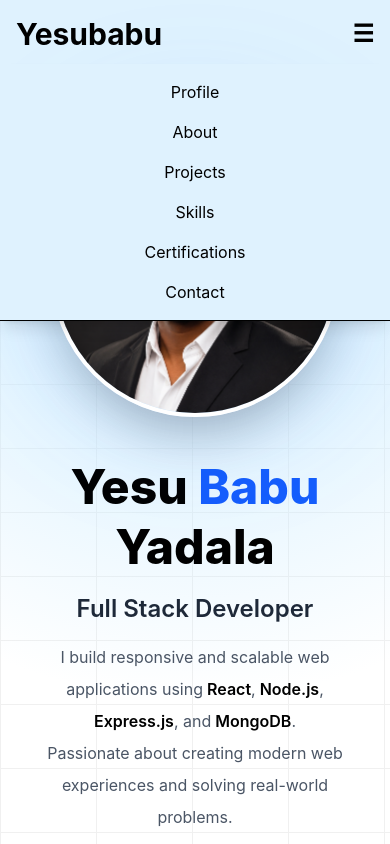
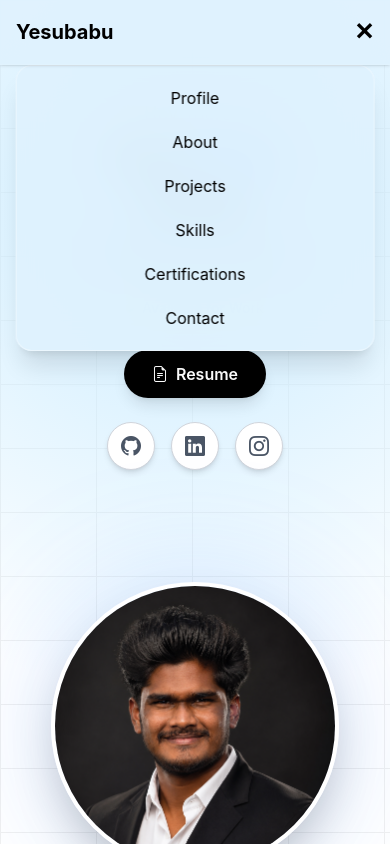
Before and after one commit to Yesu09/My-Portfolio, a React (Vite) app: page / in a window 390 px wide. Both pictures are taken after a click on the button "Toggle menu". Shown: the top 844 px of the page. Built offline with nearby package versions, Linux system fonts and the light colour scheme.

Commit message:
Finished the Portfolio

```diff
--- a/index.html
+++ b/index.html
@@ -2,7 +2,7 @@
 <html lang="en">
   <head>
     <meta charset="UTF-8" />
-    <link rel="icon" type="image/svg+xml" href="/ProfilePicture.png" />
+    <link rel="icon" type="image/svg+xml" href="/TitleImage.png" />
     <meta name="viewport" content="width=device-width, initial-scale=1.0" />
     <title>Yesu's Portfolio</title>
   </head>
--- a/src/App.jsx
+++ b/src/App.jsx
@@ -1,4 +1,5 @@
 import Navbar from "./components/Navbar";
+import LoadingScreen from "./components/LoadingScreen";
 import Profile from "./components/Profile/ProfilePage";
 import About from "./components/About/AboutPage";
 import Skills from "./components/Skills/SkillsPage";
@@ -8,8 +9,12 @@ import Contact from "./components/Contact/Contact";
 function App() {
   return (
     <>
+      <div className="absolute inset-0 -z-10 h-full w-full bg-white bg-[linear-gradient(to_right,#f0f0f0_1px,transparent_1px),linear-gradient(to_bottom,#f0f0f0_1px,transparent_1px)] bg-[size:6rem_4rem]">
+                <div className="absolute inset-0 bg-[radial-gradient(circle_500px_at_50%_200px,#C9EBFF,transparent)]"></div>
+            </div>
+            <div className="grid items-center gap-10 lg:grid-cols-3"></div>
       <Navbar />
-
+      <LoadingScreen />
       <main className="pt-15">
         <Profile />
         <About />
--- /dev/null
+++ b/src/components/LoadingScreen.jsx
@@ -0,0 +1,61 @@
+import { motion } from "framer-motion";
+
+function LoadingScreen() {
+  return (
+    <motion.div
+      initial={{
+        opacity: 1,
+      }}
+      animate={{
+        opacity: 0,
+        pointerEvents: "none",
+      }}
+      transition={{
+        opacity: {
+          duration: 0.7,
+          delay: 1.2,
+        },
+      }}
+      className="
+        fixed
+        inset-0
+        z-[9999]
+        flex
+        items-center
+        justify-center
+        bg-gradient-to-br
+        from-slate-50
+        via-blue-50
+        to-white
+      "
+    >
+      <motion.h1
+        initial={{
+          opacity: 0,
+          y: 20,
+        }}
+        animate={{
+          opacity: 1,
+          y: 0,
+        }}
+        transition={{
+          duration: 0.7,
+        }}
+        className="
+          text-3xl
+          font-extrabold
+          tracking-tight
+          text-gray-800
+          sm:text-5xl
+        "
+      >
+        Yesu's{" "}
+        <span className="text-blue-600">
+          Portfolio
+        </span>
+      </motion.h1>
+    </motion.div>
+  );
+}
+
+export default LoadingScreen;
--- a/src/components/Navbar.jsx
+++ b/src/components/Navbar.jsx
@@ -1,71 +1,218 @@
-import { useState } from "react";
+import { useEffect, useState } from "react";
 
 function Navbar() {
   const [open, setOpen] = useState(false);
+  const [scrolled, setScrolled] = useState(false);
+
+  useEffect(() => {
+    const handleScroll = () => {
+      setScrolled(window.scrollY > 80);
+    };
+
+    window.addEventListener("scroll", handleScroll);
+
+    return () => {
+      window.removeEventListener("scroll", handleScroll);
+    };
+  }, []);
+
+  const closeMenu = () => {
+    setOpen(false);
+  };
+
   return (
     <>
-        {/* Navbar */ }
-    < div className = "z-50 top-0 left-0 flex w-full items-center justify-between border-b border-white/10 bg-sky-100 p-4 backdrop-blur-xl" >
-            <div className="text-3xl font-bold">Yesubabu</div>
+      {/* ================= Navbar ================= */}
+      <nav
+        className={`
+          fixed
+          left-1/2
+          z-[100]
+          flex
+          -translate-x-1/2
+          items-center
+          justify-between
+          bg-sky-100/90
+          backdrop-blur-xl
+          transition-[width,margin,padding,border-radius,box-shadow]
+          duration-300
+          ease-in-out
 
-    {/* Desktop Navbar */ }
-    <ul className="hidden gap-3 text-lg sm:flex">
+          ${
+            scrolled
+              ? `
+                top-3
+                w-[92%]
+                max-w-5xl
+                rounded-2xl
+                border
+                border-white/40
+                px-5
+                py-2.5
+                shadow-xl
+              `
+              : `
+                top-0
+                w-full
+                rounded-none
+                border-b
+                border-white/10
+                px-4
+                py-4
+                shadow-sm
+              `
+          }
+        `}
+      >
+        {/* Logo */}
+        <a
+          href="#Profile"
+          onClick={closeMenu}
+          className={`
+            font-bold
+            transition-[font-size]
+            duration-300
+            ${scrolled ? "text-lg" : "text-xl"}
+          `}
+        >
+          Yesubabu
+        </a>
+
+        {/* Desktop Navbar */}
+        <ul
+          className={`
+            hidden
+            items-center
+            sm:flex
+            ${scrolled ? "gap-4 text-sm" : "gap-5 text-lg"}
+          `}
+        >
           <li>
-            <a href="#Profile">Profile</a>
+            <a
+              href="#Profile"
+              className="transition-colors hover:text-blue-600"
+            >
+              Profile
+            </a>
           </li>
+
           <li>
-            <a href="#about">About</a>
+            <a
+              href="#about"
+              className="transition-colors hover:text-blue-600"
+            >
+              About
+            </a>
           </li>
+
           <li>
-            <a href="#projects">Projects</a>
+            <a
+              href="#projects"
+              className="transition-colors hover:text-blue-600"
+            >
+              Projects
+            </a>
           </li>
+
           <li>
-            <a href="#skills">Skills</a>
+            <a
+              href="#skills"
+              className="transition-colors hover:text-blue-600"
+            >
+              Skills
+            </a>
           </li>
+
           <li>
-            <a href="#certificates">Certifications</a>
+            <a
+              href="#certificates"
+              className="transition-colors hover:text-blue-600"
+            >
+              Certifications
+            </a>
           </li>
+
           <li>
-            <a href="#contact">Contact</a>
+            <a
+              href="#contact"
+              className="transition-colors hover:text-blue-600"
+            >
+              Contact
+            </a>
           </li>
         </ul>
 
-    {/* Mobile Menu Button */ }
+        {/* Mobile Button */}
         <button
+          onClick={() => setOpen(!open)}
           className="text-2xl font-bold sm:hidden"
-        onClick={() => setOpen(!open)}
+          aria-label="Toggle menu"
         >
-        ☰
+          {open ? "✕" : "☰"}
         </button>
-      </div >
+      </nav>
 
-        {/* Mobile Navbar */ }
-    {
-         open && (
-            <ul className="fixed top-16 left-0 z-40 w-full bg-sky-100 flex flex-col items-center gap-4 py-4 border-b shadow-lg sm:hidden">
+      {/* ================= Mobile Menu ================= */}
+      {open && (
+        <div
+          className={`
+            fixed
+            left-1/2
+            z-[90]
+            w-[92%]
+            -translate-x-1/2
+            rounded-2xl
+            border
+            border-white/40
+            bg-sky-100/95
+            py-5
+            shadow-xl
+            backdrop-blur-xl
+            sm:hidden
+            ${scrolled ? "top-[70px]" : "top-[65px]"}
+          `}
+        >
+          <ul className="flex flex-col items-center gap-5">
             <li>
-                    <a href="#Profile">Profile</a>
+              <a href="#Profile" onClick={closeMenu}>
+                Profile
+              </a>
             </li>
+
             <li>
-                    <a href="#about">About</a>
+              <a href="#about" onClick={closeMenu}>
+                About
+              </a>
             </li>
+
             <li>
-                    <a href="#projects">Projects</a>
+              <a href="#projects" onClick={closeMenu}>
+                Projects
+              </a>
             </li>
+
             <li>
-                    <a href="#skills">Skills</a>
+              <a href="#skills" onClick={closeMenu}>
+                Skills
+              </a>
             </li>
+
             <li>
-                    <a href="#certificates">Certifications</a>
+              <a href="#certificates" onClick={closeMenu}>
+                Certifications
+              </a>
             </li>
+
             <li>
-                    <a href="#contact">Contact</a>
+              <a href="#contact" onClick={closeMenu}>
+                Contact
+              </a>
             </li>
           </ul>
-        )
-    }
+        </div>
+      )}
     </>
-    )
+  );
 }
 
 export default Navbar;
--- a/src/components/Profile/LeftSection.jsx
+++ b/src/components/Profile/LeftSection.jsx
@@ -1,97 +1,193 @@
 export function Leftsection() {
   return (
-        <div className="order-2 flex flex-col items-center text-center lg:order-1 lg:items-start lg:text-left">
-
+    <div
+      className="
+        flex
+        w-full
+        max-w-xl
+        flex-col
+        items-center
+        text-center
+        lg:items-start
+        lg:text-left
+      "
+    >
+      <p
+                  className="
+                    mb-2
+                    text-center
+                    text-lg
+                    font-medium
+                    text-gray-600
+                    lg:text-left
+                  "
+                >
+                  👋 Hey, there I am
+                </p>
       {/* Name */}
-            <h1 className="text-5xl font-extrabold leading-tight sm:text-6xl lg:text-7xl">
+      <h1
+        className="
+          text-4xl
+          font-extrabold
+          leading-tight
+          tracking-tight
+          sm:text-5xl
+          lg:text-6xl
+          xl:text-7xl
+        "
+      >
+        <span className="whitespace-nowrap">
           Yesu{" "}
-                <span className="text-blue-600">
-                    Babu
+          <span className="text-blue-600">Babu</span>
         </span>
         <br />
-                Yadala
+        <span className="whitespace-nowrap">Yadala</span>
       </h1>
 
       {/* Role */}
-            <h2 className="mt-4 text-2xl font-semibold text-gray-800 sm:text-3xl">
+      <h2
+        className="
+          mt-4
+          text-xl
+          font-semibold
+          text-gray-800
+          sm:text-2xl
+          lg:text-3xl
+        "
+      >
         Full Stack Developer
       </h2>
 
-            {/* Description */}
-            <p className="mt-4 max-w-xl text-base leading-8 text-gray-600 sm:text-lg">
-                I build responsive and scalable web applications using
-                <span className="font-semibold text-black">
-                    {" "}React
-                </span>,
-                <span className="font-semibold text-black">
-                    {" "}Node.js
-                </span>,
-                <span className="font-semibold text-black">
-                    {" "}Express.js
-                </span>,
-                and
-                <span className="font-semibold text-black">
-                    {" "}MongoDB
-                </span>.
-                <br />
-                Passionate about creating modern web experiences and solving
-                real-world problems.
-            </p>
-
-            <div className="mt-4 inline-flex items-center gap-2 rounded-full bg-green-100 px-5 py-2 text-sm font-medium text-green-700">
-                <span className="h-2 w-2 animate-pulse rounded-full bg-green-500"></span>
+      {/* Availability */}
+      <div
+        className="
+          mt-5
+          inline-flex
+          items-center
+          gap-2
+          rounded-full
+          bg-green-100
+          px-5
+          py-2
+          text-sm
+          font-medium
+          text-green-700
+        "
+      >
+        <span className="h-2 w-2 animate-pulse rounded-full bg-green-500" />
         Available for Work
       </div>
 
-            {/* Buttons */}
-            <div className="mt-5 flex flex-wrap justify-center gap-4 lg:justify-start">
-
+      {/* Resume */}
+      <div className="mt-6">
         <a
           href="/YesuResume.pdf"
           target="_blank"
           rel="noopener noreferrer"
-                    className="flex items-center gap-2 rounded-full bg-black px-7 py-3 font-semibold text-white shadow-lg transition-all duration-300 hover:-translate-y-1 hover:bg-gray-800"
+          className="
+            inline-flex
+            items-center
+            gap-2
+            rounded-full
+            bg-black
+            px-7
+            py-3
+            font-semibold
+            text-white
+            shadow-lg
+            transition-all
+            duration-300
+            hover:-translate-y-1
+            hover:bg-gray-800
+          "
         >
-                    <i className="bi bi-file-earmark-text"></i>
+          <i className="bi bi-file-earmark-text" />
           Resume
         </a>
-
       </div>
 
       {/* Social Icons */}
-            <div className="mt-5 flex gap-5">
-
+      <div className="mt-6 flex gap-4">
+        {/* GitHub */}
         <a
           href="https://github.com/Yesu09"
           target="_blank"
           rel="noreferrer"
-                    className="flex h-14 w-14 items-center justify-center rounded-full border border-gray-300 bg-white text-2xl text-gray-600 shadow-md transition duration-300 hover:-translate-y-2 hover:scale-110 hover:text-black hover:shadow-xl"
+          aria-label="GitHub"
+          className="
+            flex h-12 w-12
+            items-center justify-center
+            rounded-full
+            border border-gray-300
+            bg-white
+            text-xl text-gray-600
+            shadow-md
+            transition-all duration-300
+            hover:-translate-y-2
+            hover:scale-110
+            hover:text-black
+            hover:shadow-xl
+            sm:h-14 sm:w-14
+            sm:text-2xl
+          "
         >
-                    <i className="bi bi-github"></i>
+          <i className="bi bi-github" />
         </a>
 
+        {/* LinkedIn */}
         <a
           href="https://www.linkedin.com/in/yesubabu-yadala-a9513127b/"
           target="_blank"
           rel="noreferrer"
-                    className="flex h-14 w-14 items-center justify-center rounded-full border border-gray-300 bg-white text-2xl text-gray-600 shadow-md transition duration-300 hover:-translate-y-2 hover:scale-110 hover:text-[#0A66C2] hover:shadow-xl"
+          aria-label="LinkedIn"
+          className="
+            flex h-12 w-12
+            items-center justify-center
+            rounded-full
+            border border-gray-300
+            bg-white
+            text-xl text-gray-600
+            shadow-md
+            transition-all duration-300
+            hover:-translate-y-2
+            hover:scale-110
+            hover:text-[#0A66C2]
+            hover:shadow-xl
+            sm:h-14 sm:w-14
+            sm:text-2xl
+          "
         >
-                    <i className="bi bi-linkedin"></i>
+          <i className="bi bi-linkedin" />
         </a>
 
+        {/* Instagram */}
         <a
           href="https://www.instagram.com/___yesu__/"
           target="_blank"
           rel="noopener noreferrer"
-                    className="flex h-14 w-14 items-center justify-center rounded-full border border-gray-300 bg-white text-2xl text-gray-600 shadow-md transition duration-300 hover:-translate-y-2 hover:scale-110 hover:text-pink-500 hover:shadow-xl"
+          aria-label="Instagram"
+          className="
+            flex h-12 w-12
+            items-center justify-center
+            rounded-full
+            border border-gray-300
+            bg-white
+            text-xl text-gray-600
+            shadow-md
+            transition-all duration-300
+            hover:-translate-y-2
+            hover:scale-110
+            hover:text-pink-500
+            hover:shadow-xl
+            sm:h-14 sm:w-14
+            sm:text-2xl
+          "
         >
-                    <i className="bi bi-instagram"></i>
+          <i className="bi bi-instagram" />
         </a>
-
       </div>
-
     </div>
-    )
+  );
 }
 
 export default Leftsection;
--- a/src/components/Profile/ProfilePage.jsx
+++ b/src/components/Profile/ProfilePage.jsx
@@ -4,22 +4,82 @@ import Rightsection from "./RightSection";
 
 export function Profile() {
   return (
-        <section id="Profile" className="min-h-[calc(100vh-80px)] px-6 pb-4 lg:px-16">
-            <div className="absolute inset-0 -z-10 h-full w-full bg-white bg-[linear-gradient(to_right,#f0f0f0_1px,transparent_1px),linear-gradient(to_bottom,#f0f0f0_1px,transparent_1px)] bg-[size:6rem_4rem]">
-                <div className="absolute inset-0 bg-[radial-gradient(circle_500px_at_50%_200px,#C9EBFF,transparent)]"></div>
+    <section
+      id="Profile"
+      className="
+        relative
+        min-h-screen
+        w-full
+        scroll-mt-24
+        overflow-hidden
+        px-4
+        pt-10
+        pb-12
+        sm:px-6
+        sm:pt-24
+        lg:px-10
+        lg:pt-10
+        lg:pb-10
+      "
+    >
+      <div
+        className="
+          relative
+          z-10
+          mx-auto
+          flex
+          w-full
+          max-w-7xl
+          flex-col
+          items-center
+          justify-center
+          gap-14
+          sm:gap-16
+          lg:min-h-[calc(100vh-5rem)]
+          lg:flex-row
+          lg:gap-8
+          xl:gap-12
+        "
+      >
+        {/* Left Section */}
+        <div
+          className="
+            flex
+            w-full
+            justify-center
+            lg:w-1/3
+            lg:justify-start
+          "
+        >
+          <Leftsection />
         </div>
-            <div className="grid items-center gap-10 lg:grid-cols-3">
 
-                {/* Left Section */}
-                <Leftsection />
         {/* Middle Section */}
+        <div
+          className="
+            flex
+            w-full
+            justify-center
+            lg:w-1/3
+          "
+        >
           <Middlesection />
+        </div>
 
         {/* Right Section */}
+        <div
+          className="
+            flex
+            w-full
+            justify-center
+            lg:w-1/3
+          "
+        >
           <Rightsection />
         </div>
+      </div>
     </section>
-    )
+  );
 }
 
-export default Profile
+export default Profile;
```
Also changed, not shown: src/components/Projects/Monitor.jsx (+6 -14 lines), public/TitleImage.png (added). Lines whose indentation alone changed are shown as unchanged.
